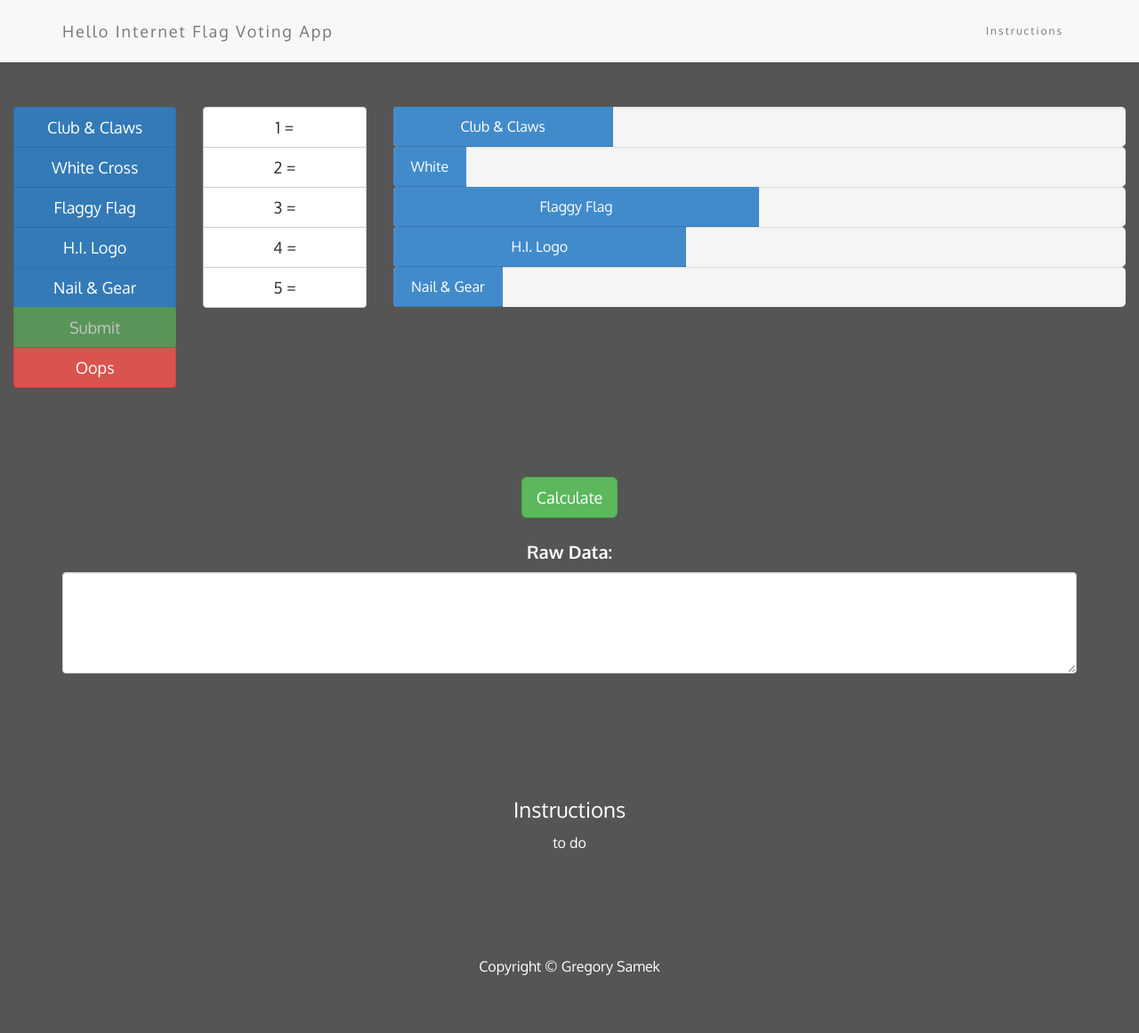
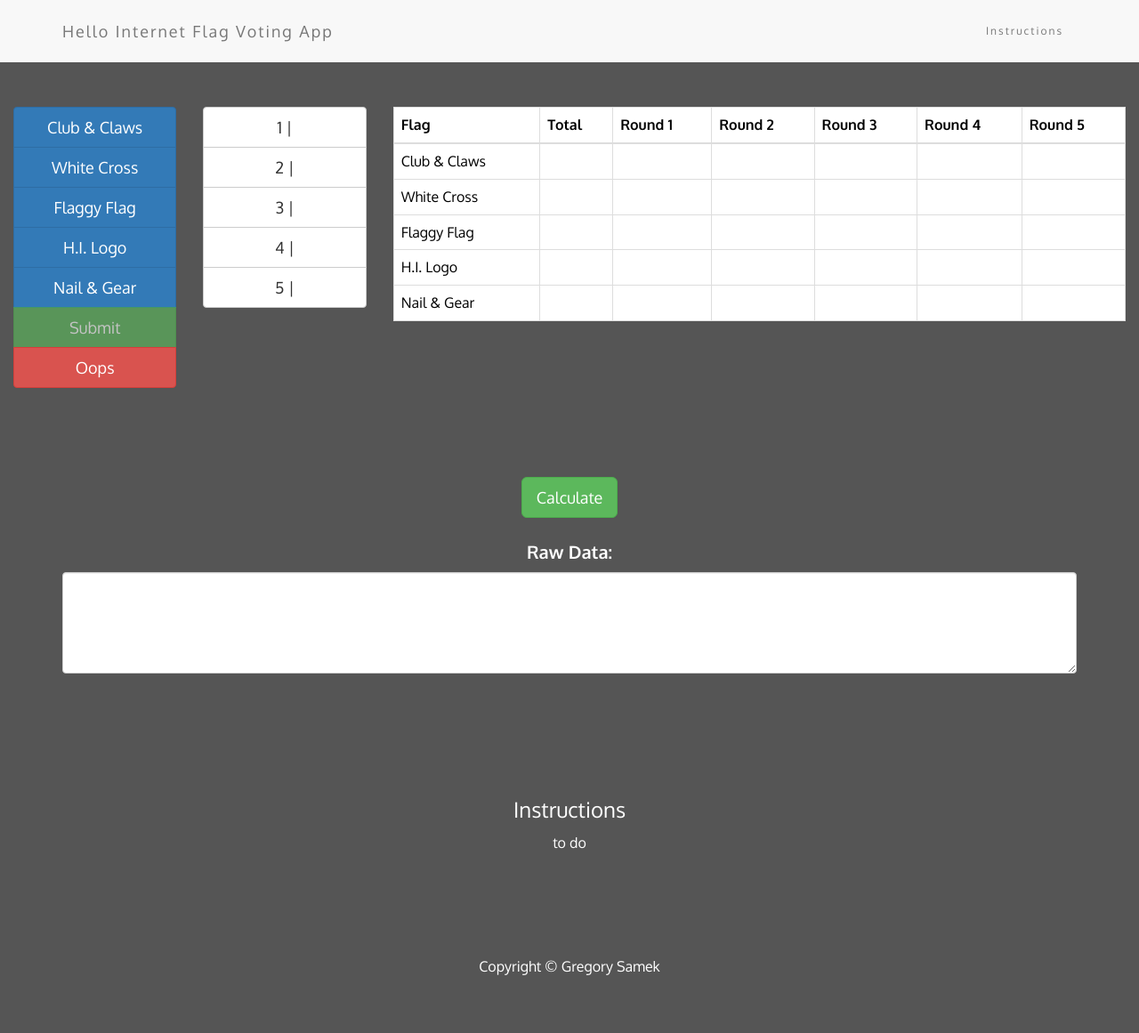
Before and after one commit to gregsamek/gregsamek.github.io, a Jekyll site: the page hiflagvote/index.html, which Jekyll copies as it is, in a window 1280 px wide. Shown: the whole page at 89% size. Built offline with Jekyll 4.4.1, drawn with Linux system fonts in a browser that asks for light colours; nearby versions of some CDN libraries.

Commit message:
replace bars with table

```diff
--- a/hiflagvote/index.html
+++ b/hiflagvote/index.html
@@ -103,35 +103,75 @@ p {font-size: 16px;}
 
       <!-- Active Ballot -->
       <div class="btn-group-vertical btn-group-lg col-sm-2">
-        <button type="button" class="btn btn-default">1 = </button>
-        <button type="button" class="btn btn-default">2 = </button>
-        <button type="button" class="btn btn-default">3 = </button>
-        <button type="button" class="btn btn-default">4 = </button>
-        <button type="button" class="btn btn-default">5 = </button>
+        <button type="button" class="btn btn-default">1 | </button>
+        <button type="button" class="btn btn-default">2 | </button>
+        <button type="button" class="btn btn-default">3 | </button>
+        <button type="button" class="btn btn-default">4 | </button>
+        <button type="button" class="btn btn-default">5 | </button>
       </div>
 
       <!-- Result Bars -->
       <div class="col-sm-8">
-        <div class="progress">
-          <div class="progress-bar progress-bar-custom" role="progressbar" aria-valuenow="20" aria-valuemin="0" aria-valuemax="100" style="width:30%"><span>Club & Claws</span>
-          </div>
-        </div>
-        <div class="progress">
-          <div class="progress-bar progress-bar-custom" role="progressbar" aria-valuenow="20" aria-valuemin="0" aria-valuemax="100" style="width:10%">White Cross
-          </div>
-        </div>
-        <div class="progress">
-          <div class="progress-bar progress-bar-custom" role="progressbar" aria-valuenow="20" aria-valuemin="0" aria-valuemax="100" style="width:50%">Flaggy Flag
-          </div>
-        </div>
-        <div class="progress">
-          <div class="progress-bar progress-bar-custom" role="progressbar" aria-valuenow="20" aria-valuemin="0" aria-valuemax="100" style="width:40%">H.I. Logo
-          </div>
-        </div>
-        <div class="progress">
-          <div class="progress-bar progress-bar-custom" role="progressbar" aria-valuenow="20" aria-valuemin="0" aria-valuemax="100" style="width:15%">Nail & Gear
-          </div>
-        </div>
+        <table class="table table-bordered table-hover" style="background-color:white;color:black;">
+          <thead>
+            <tr>
+              <th>Flag</th>
+              <th>Total</th>
+              <th>Round 1</th>
+              <th>Round 2</th>
+              <th>Round 3</th>
+              <th>Round 4</th>
+              <th>Round 5</th>
+            </tr>
+          </thead>
+          <tbody>
+            <tr>
+              <td>Club & Claws</td>
+              <td></td>
+              <td></td>
+              <td></td>
+              <td></td>
+              <td></td>
+              <td></td>
+            </tr>
+            <tr>
+              <td>White Cross</td>
+              <td></td>
+              <td></td>
+              <td></td>
+              <td></td>
+              <td></td>
+              <td></td>
+            </tr>
+            <tr>
+              <td>Flaggy Flag</td>
+              <td></td>
+              <td></td>
+              <td></td>
+              <td></td>
+              <td></td>
+              <td></td>
+            </tr>
+            <tr>
+              <td>H.I. Logo</td>
+              <td></td>
+              <td></td>
+              <td></td>
+              <td></td>
+              <td></td>
+              <td></td>
+            </tr>
+            <tr>
+              <td>Nail & Gear</td>
+              <td></td>
+              <td></td>
+              <td></td>
+              <td></td>
+              <td></td>
+              <td></td>
+            </tr>
+          </tbody>
+        </table>
       </div>
 
   </div>
```
